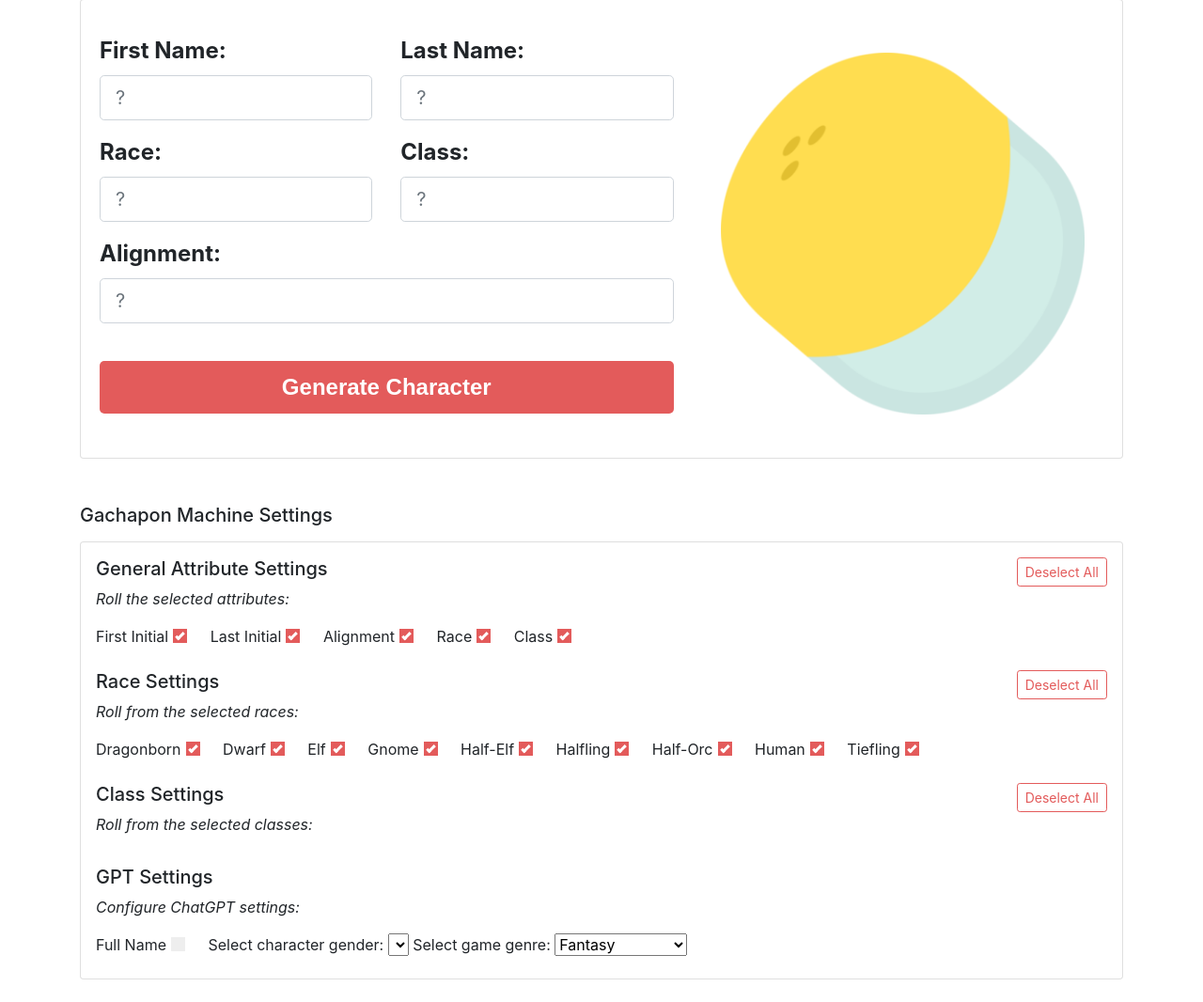
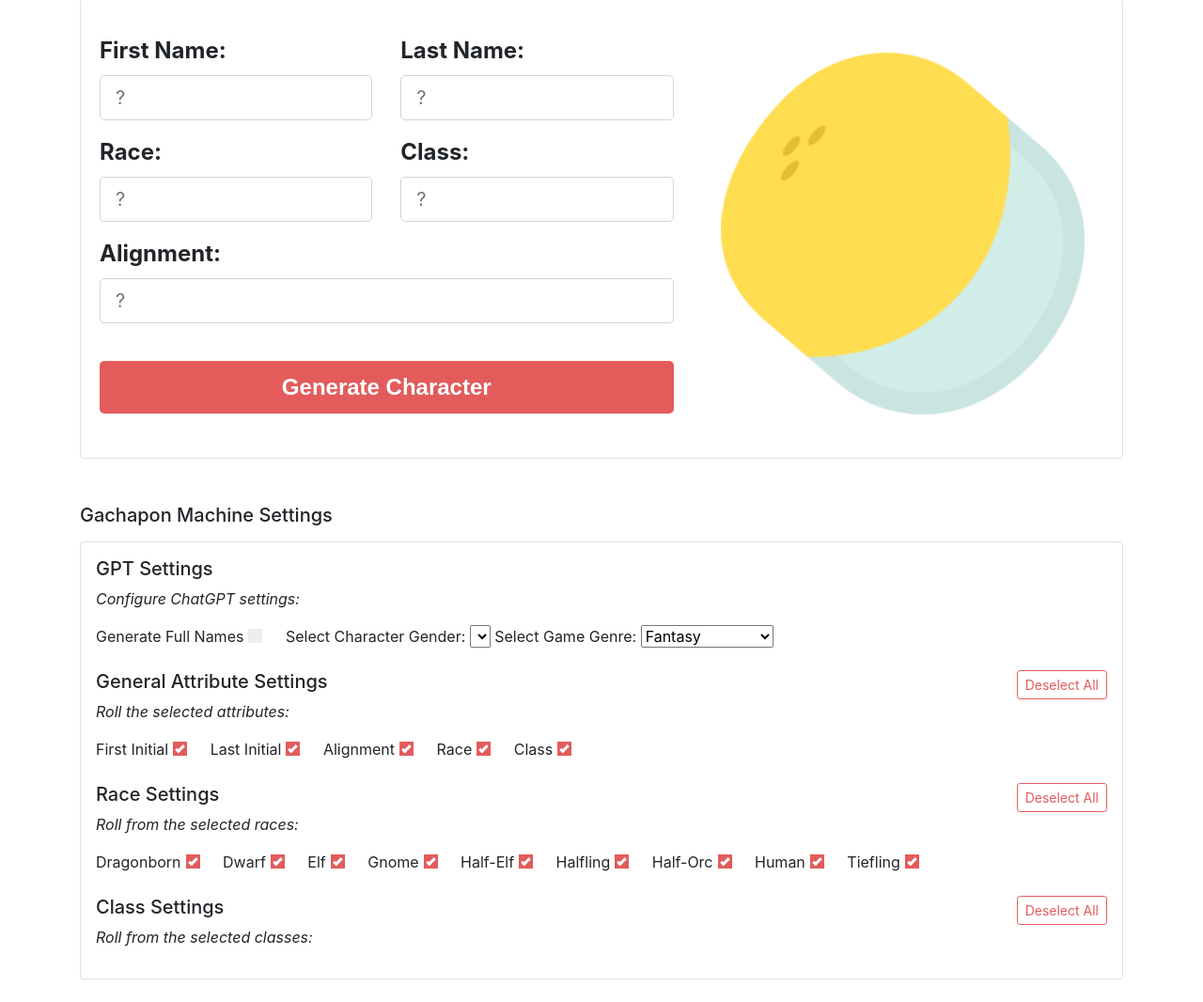
Before and after one commit to gregwht/npcgacha, a Flask app: page / in a window 1280 px wide. Shown: the part 116-1182 px from the top of the page at 94% size. Run offline with Flask 3, Linux system fonts and the light colour scheme; lists and menus that the app fills with data are empty; some libraries are stand-ins or nearby versions.

Commit message:
Rearranging settings pane
Moved GPT settings to the top of the settings pane.

```diff
--- a/templates/index.html
+++ b/templates/index.html
@@ -126,8 +126,40 @@
          <div id="gachapon-settings">
             <h5>Gachapon Machine Settings</h5>
             <div class="card mt-3 mb-3">
+                <!-- GPT Settings -->
+                <div id="gpt-settings" class="mt-3 mb-3 mx-3">
+                    <div class="row">
+                        <h5 class="col-8">GPT Settings</h5>
+                    </div>
+                    <div class="row">
+                        <p class="col-auto settings-desc">Configure ChatGPT settings:</p>
+                    </div>
+                    <div class="row">
+                        <div class="col-auto">
+                            <label for="checkbox-gpt-name" class="custom-checkbox">
+                                Generate Full Names
+                                <input type="checkbox" id="checkbox-gpt-name" name="checkbox-gpt-name" unchecked hidden>
+                                <span class="checkmark"></span>
+                            </label>
+
+                            <label for="dropdown-gender">Select Character Gender:</label>
+                            <select id="dropdown-gender" name="dropdown-gender">
+                                {% for gender in genders %}
+                                    <option value="{{ gender }}">{{ gender }}</option>
+                                {% endfor %}
+                            </select>
+
+                            <label for="dropdown-genre">Select Game Genre:</label>
+                            <select id="dropdown-genre" name="dropdown-genre">
+                                {% for genre in genres %}
+                                    <option value="{{ genre }}">{{ genre }}</option>
+                                {% endfor %}
+                            </select>
+                        </div>
+                    </div>
+                </div>
                 <!-- General Attribute Settings -->
-                <div id="general-attribute-settings" class="mt-3 mb-3 mx-3">
+                <div id="general-attribute-settings" class="mb-3 mx-3">
                     <div class="row">
                         <h5 class="col-8">General Attribute Settings</h5>
                         <div class="col-4 text-right">
@@ -229,38 +261,6 @@
                         </div>
                     </div>
                 </div>
-                <!-- GPT Settings -->
-                <div id="gpt-settings" class="mb-3 mx-3">
-                    <div class="row">
-                        <h5 class="col-8">GPT Settings</h5>
-                    </div>
-                    <div class="row">
-                        <p class="col-auto settings-desc">Configure ChatGPT settings:</p>
-                    </div>
-                    <div class="row">
-                        <div class="col-auto">
-                            <label for="checkbox-gpt-name" class="custom-checkbox">
-                                Full Name
-                                <input type="checkbox" id="checkbox-gpt-name" name="checkbox-gpt-name" unchecked hidden>
-                                <span class="checkmark"></span>
-                            </label>
-
-                            <label for="dropdown-gender">Select character gender:</label>
-                            <select id="dropdown-gender" name="dropdown-gender">
-                                {% for gender in genders %}
-                                    <option value="{{ gender }}">{{ gender }}</option>
-                                {% endfor %}
-                            </select>
-
-                            <label for="dropdown-genre">Select game genre:</label>
-                            <select id="dropdown-genre" name="dropdown-genre">
-                                {% for genre in genres %}
-                                    <option value="{{ genre }}">{{ genre }}</option>
-                                {% endfor %}
-                            </select>
-                        </div>
-                    </div>
-                </div>
             </div>
          </div>
     </div>
```
